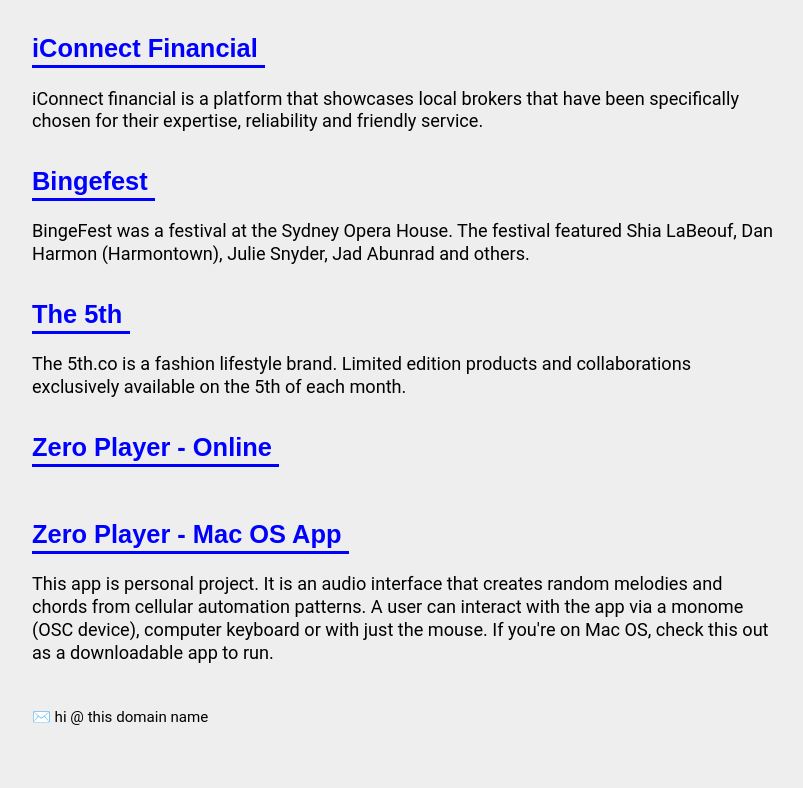
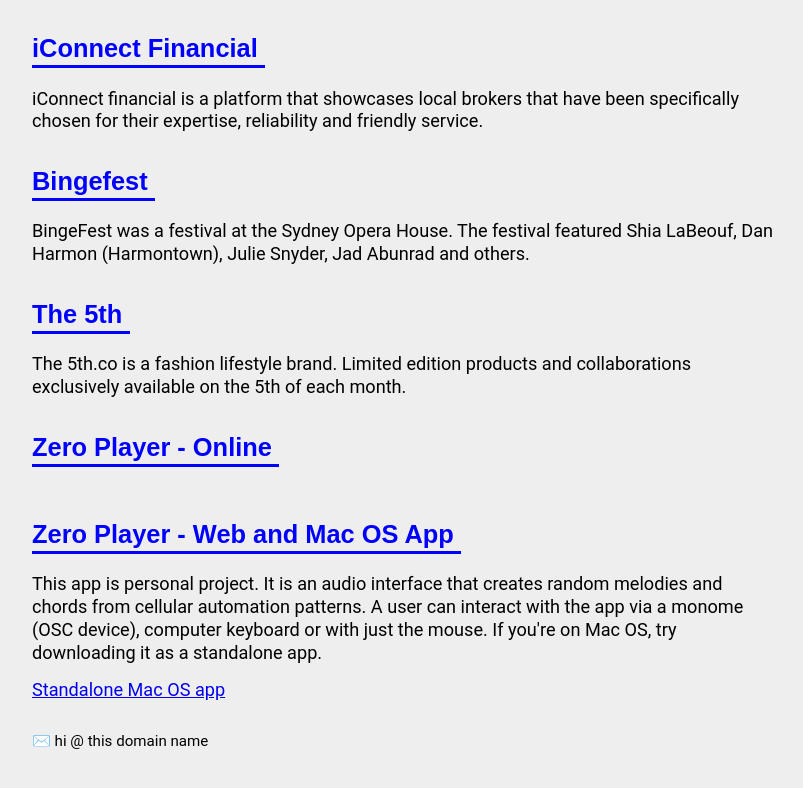
Before and after one commit to joelbrewster/gatsby_joelbrewster.com, a Gatsby app: page / in a window 1280 px wide. Shown: the part 2568-3356 px from the top of the page, without its empty margins (234-1037 px from the left). Built offline with nearby package versions, Linux system fonts and the light colour scheme.

Commit message:
Update zero player links and info

```diff
--- a/src/pages/index.js
+++ b/src/pages/index.js
@@ -102,10 +102,11 @@
                     summary=""
                 />
                 <Project
-                    name="Zero Player - Mac OS App"
-                    link="https://github.com/joelbrewster/zero-player-app/releases/download/0.1/zero-player.zip"
-                    summary="This app is personal project. It is an audio interface that creates random melodies and chords from cellular automation patterns. A user can interact with the app via a monome (OSC device), computer keyboard or with just the mouse. If you're on Mac OS, check this out as a downloadable app to run."
+                    name="Zero Player - Web and Mac OS App"
+                    link="https://joelbrewster.github.io/zero-player/index.html"
+                    summary="This app is personal project. It is an audio interface that creates random melodies and chords from cellular automation patterns. A user can interact with the app via a monome (OSC device), computer keyboard or with just the mouse. If you're on Mac OS, try downloading it as a standalone app."
                 />
+                <a href="https://github.com/joelbrewster/zero-player-app/releases/download/0.1/zero-player.zip">Standalone Mac OS app</a>
                </div>
             </section>
             <Footer text="✉️️ hi @ this domain name" />
```
